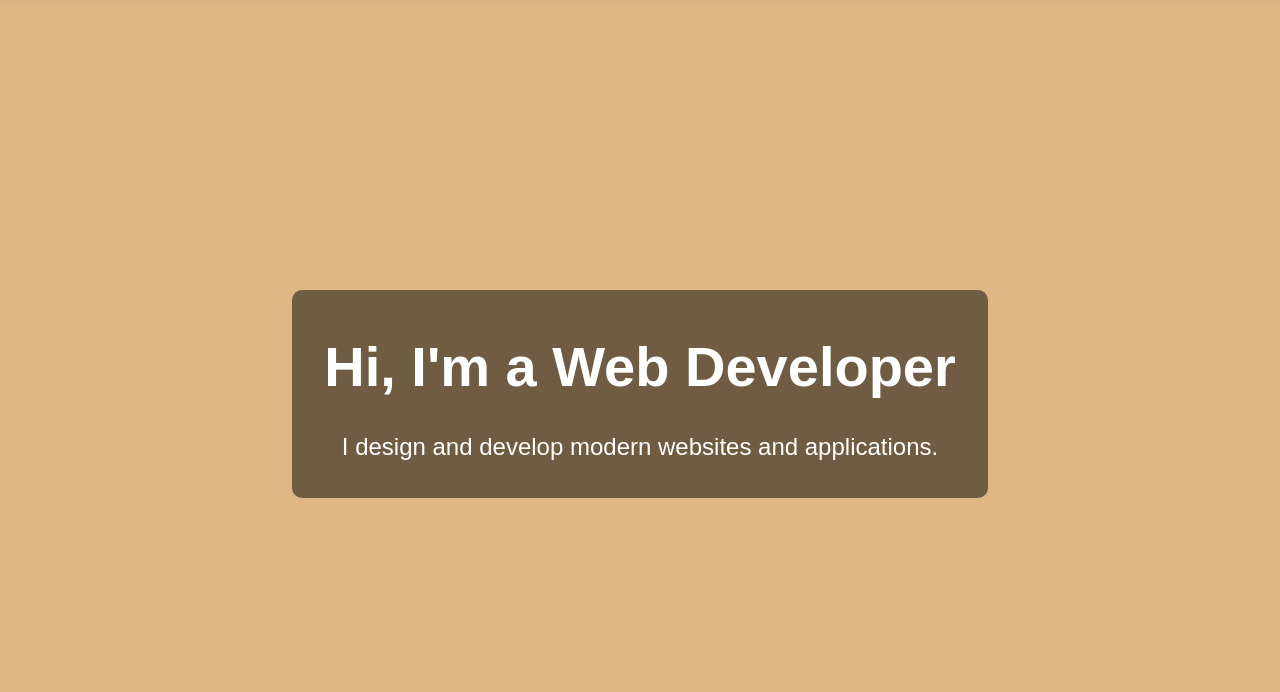
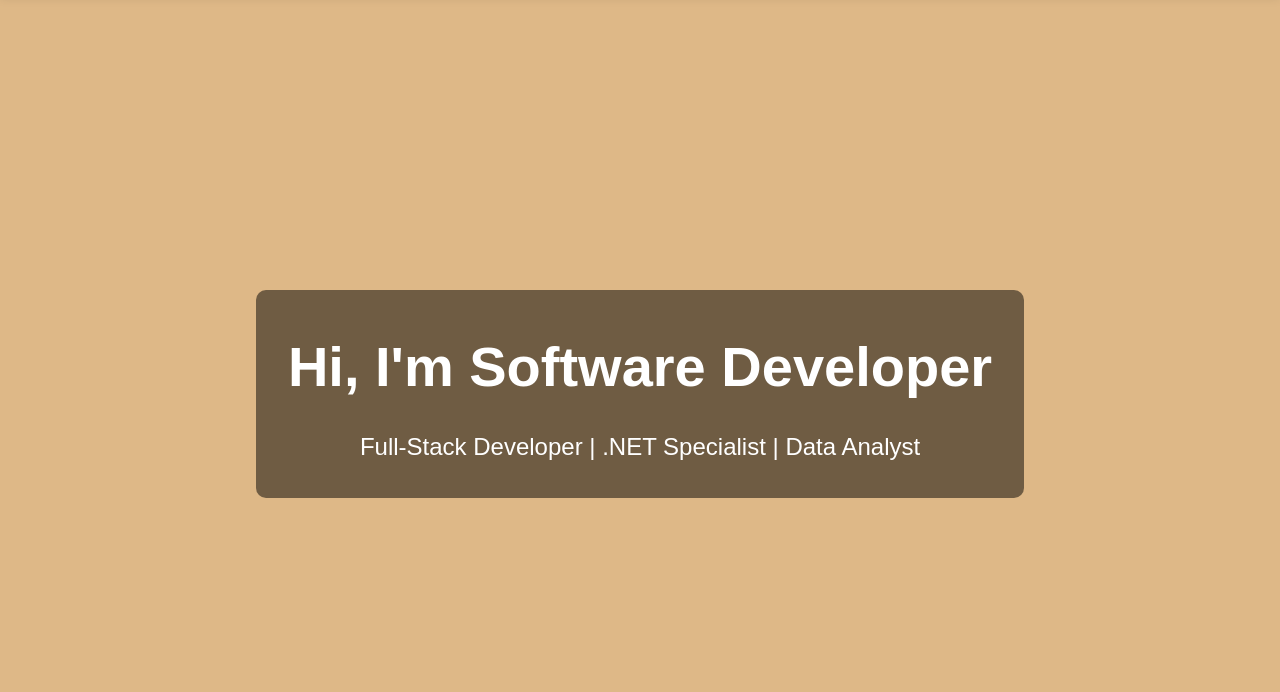
Before and after one commit to Allysto/portfolio-site, a plain HTML site: page index.html in a window 1280 px wide. Shown: the part 108-800 px from the top of the page. Drawn offline with Linux system fonts and the light colour scheme.

Commit message:
index.html

```diff
--- a/index.html
+++ b/index.html
@@ -30,8 +30,8 @@
 
     <section class="hero">
         <div class="hero-text">
-            <h1>Hi, I'm a Web Developer</h1>
-            <p>I design and develop modern websites and applications.</p>
+            <h1>Hi, I'm Software Developer</h1>
+            <p>Full-Stack Developer | .NET Specialist | Data Analyst</p>
         </div>
     </section>
 
```
